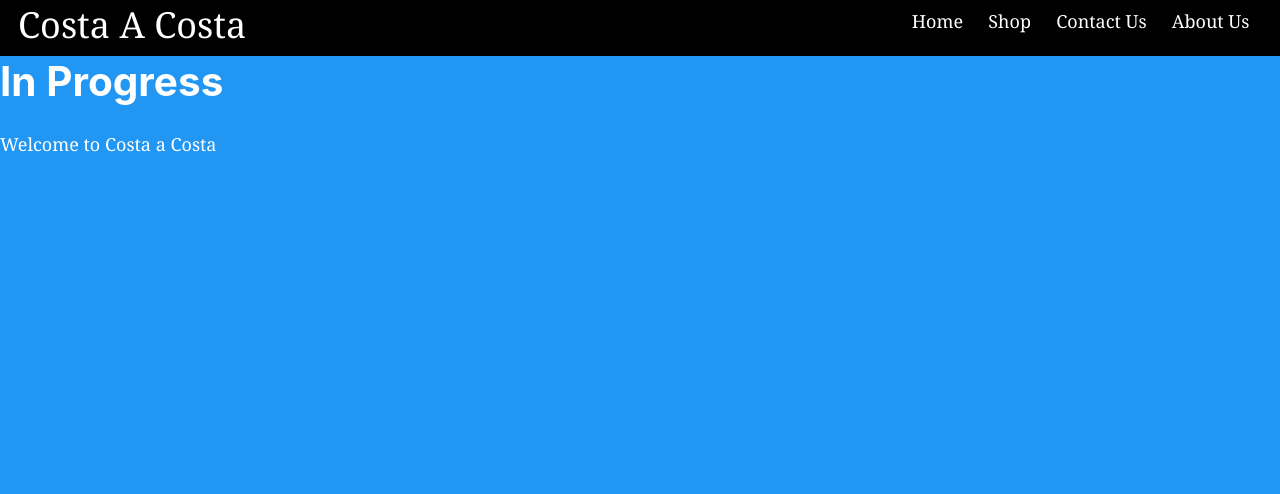
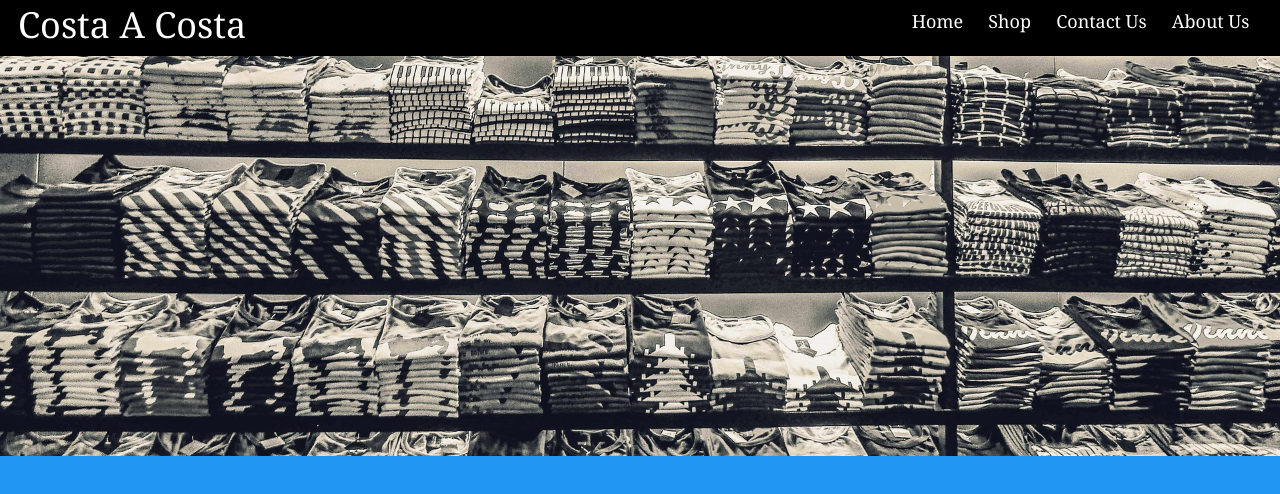
Before and after one commit to abecel22/costa-landing-page, a Gatsby site: page / in a window 1280 px wide. Built offline with nearby package versions, Linux system fonts and the light colour scheme; Gatsby itself is replaced by a stand-in of ours.

Commit message:
Added banner image to front. Fixed home page style

```diff
--- /dev/null
+++ b/src/components/banner.js
@@ -0,0 +1,14 @@
+import React from 'react'
+
+import "./styles/banner.css"
+
+
+const banner = () => {
+  return (
+    <div className="banner">
+
+    </div>
+  )
+}
+
+export default banner
--- a/src/components/layout.js
+++ b/src/components/layout.js
@@ -17,7 +17,7 @@ const Layout = ({ children }) => (
     `}
     render={data => (
       <div style={{ height: "100%" }}>
-        <main style={{ marginTop: "60px" }}>{children}</main>
+        <main style={{ marginTop: "56px" }}>{children}</main>
         {/* <footer>
             © {new Date().getFullYear()}, Built with
             {` `}
--- /dev/null
+++ b/src/components/styles/banner.css
@@ -0,0 +1,11 @@
+.banner {
+    background-image: url(../../images/t-shirts-2731768_1920.jpg);
+    width: 100vw;
+    height: 50vh;
+    background-size: cover;
+    background-position: center center;
+    background-repeat: no-repeat;
+    background-attachment: fixed;
+    margin: 0;
+    padding: 0;
+}
--- a/src/pages/index.js
+++ b/src/pages/index.js
@@ -2,6 +2,7 @@ import React, { Component } from "react"
 import Toolbar from "../components/toolbar"
 import SideDrawer from "../components/sideDrawer"
 import Backdrop from "../components/backdrop"
+import Banner from "../components/banner"
 // import { Link } from "gatsby"
 
 import Layout from "../components/layout"
@@ -37,8 +38,7 @@ class IndexPage extends Component {
     <SideDrawer show={this.state.sideDrawerOpen}/>
     {backdrop}
 
-    <h1>In Progress</h1>
-    <p>Welcome to Costa a Costa</p>
+    <Banner />
 
     <div style={{ maxWidth: `300px`, marginBottom: `1.45rem` }} />
     {/* <Link to="/page-2/">Go to page 2</Link> */}
```
Also changed, not shown: src/images/001-fashion.svg (added), src/images/002-buying-on-smartphone.svg (added), src/images/003-shipped.svg (added), src/images/costa.PNG (added), src/images/t-shirts-2731768_1920.jpg (added).
